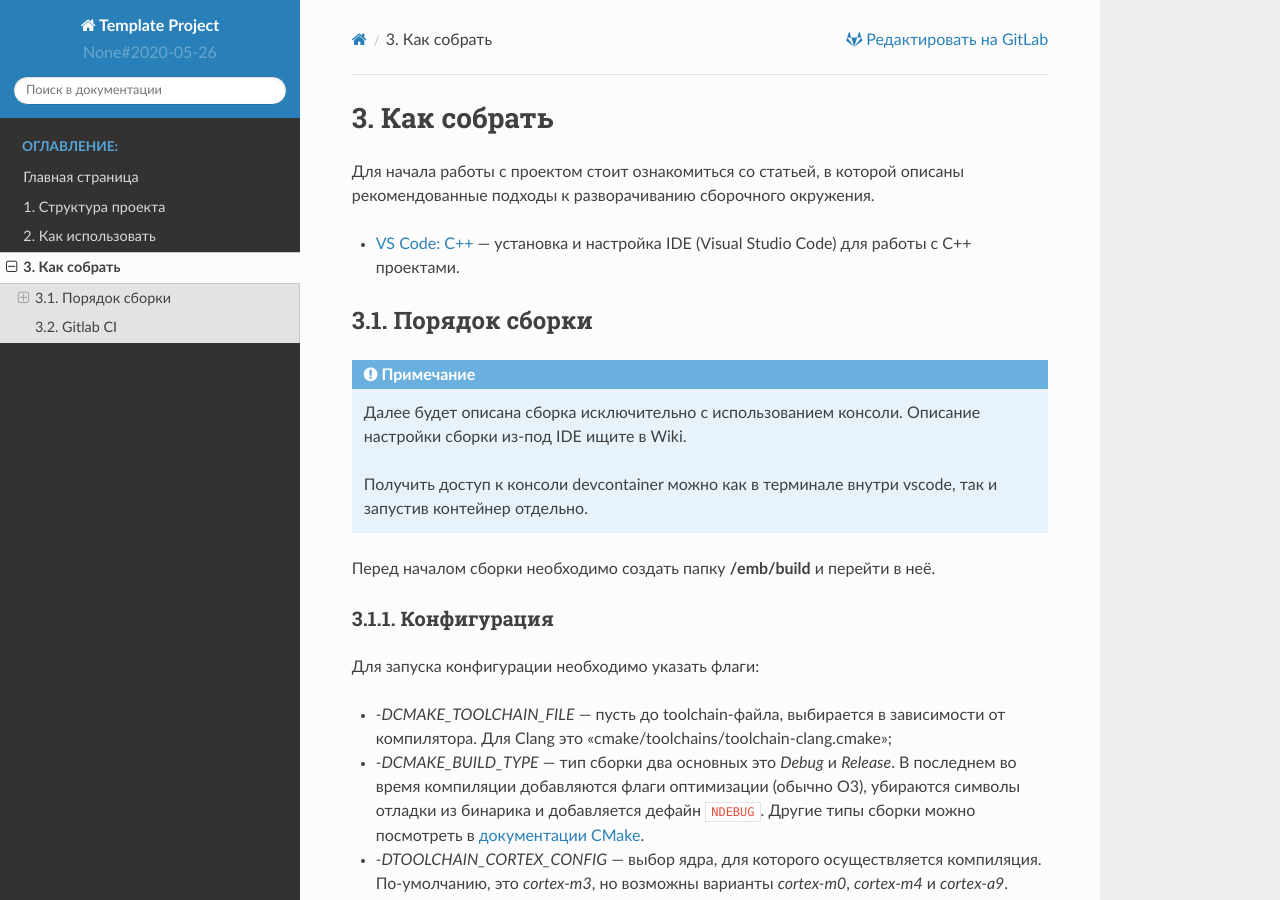
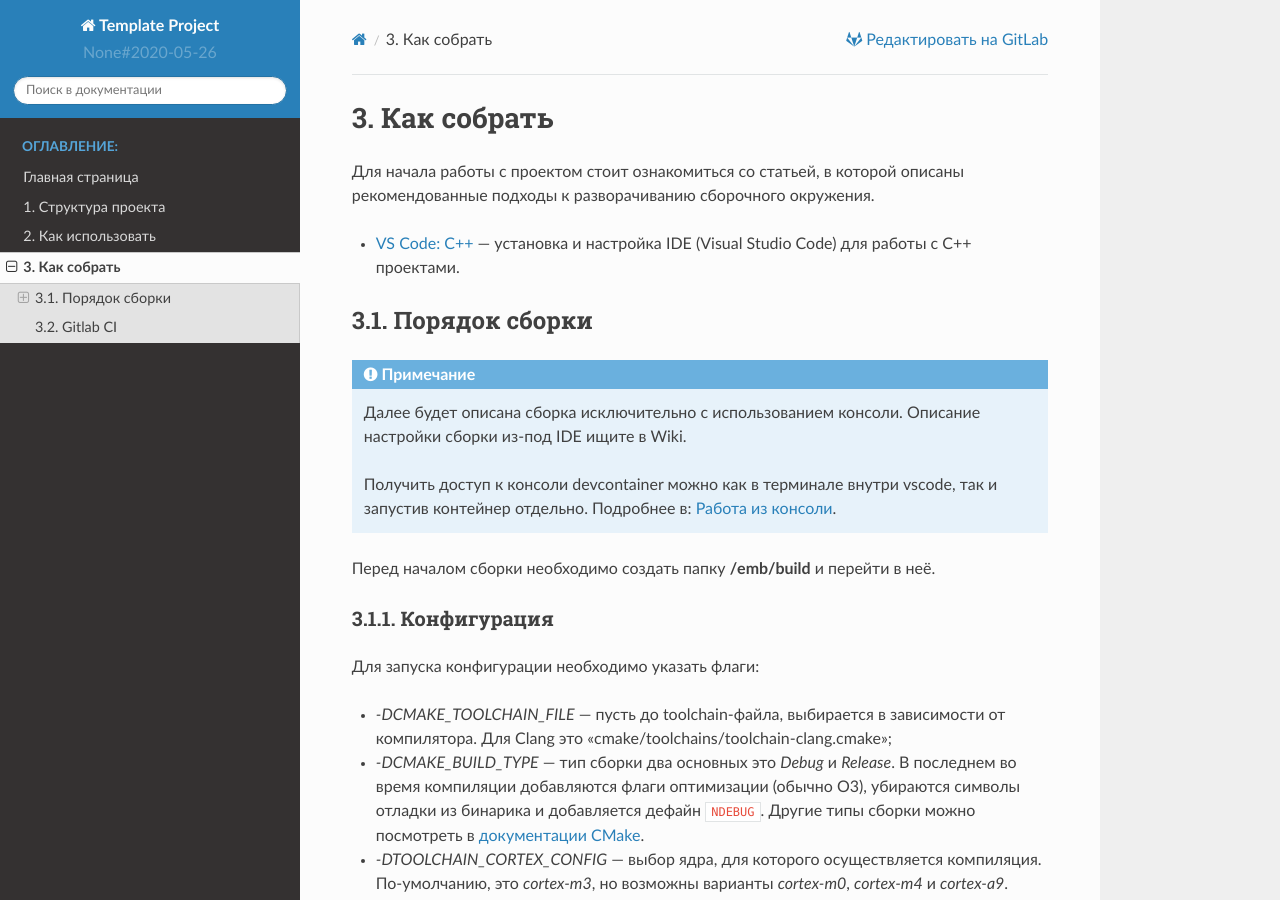
Before and after one commit to zartavr/test1, a Sphinx documentation site: the page built from doc/sphinx/pages/how_to_build.rst, in a window 1280 px wide and 900 px high. Built offline with Sphinx 7.4.7 and the Read the Docs theme 2.0.0, drawn with Linux system fonts in a browser that asks for light colours.

Commit message:
[doc, how_to_build] Add docker cli usage directions

```diff
--- a/doc/sphinx/pages/how_to_build.rst
+++ b/doc/sphinx/pages/how_to_build.rst
@@ -19,7 +19,7 @@
     Описание настройки сборки из-под IDE ищите в Wiki.
 
     Получить доступ к консоли devcontainer можно как в терминале внутри vscode,
-    так и запустив контейнер отдельно.
+    так и запустив контейнер отдельно. Подробнее в: `Работа из консоли <http://wiki.pin/doku.php/programmers/tools/docker#работа_из_консоли>`_.
 
 Перед началом сборки необходимо создать папку **/emb/build** и перейти
 в неё.
```
